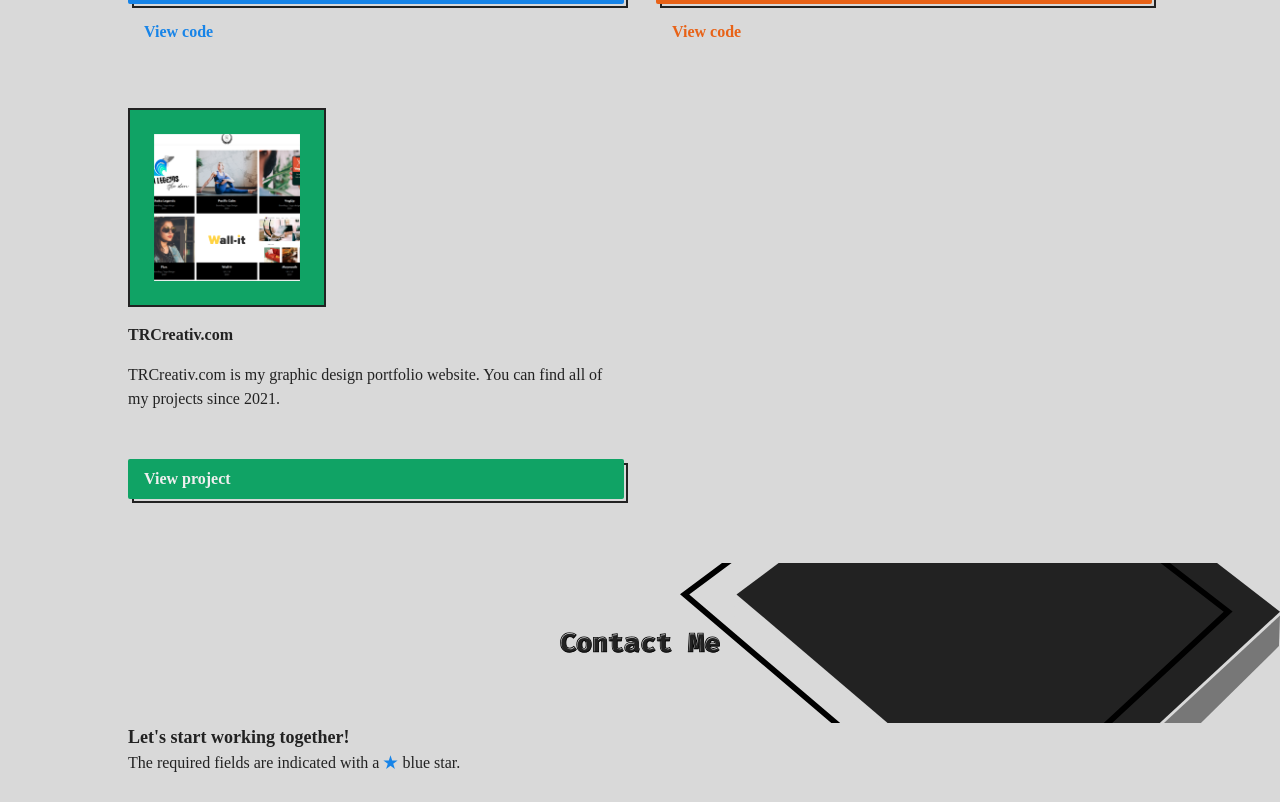
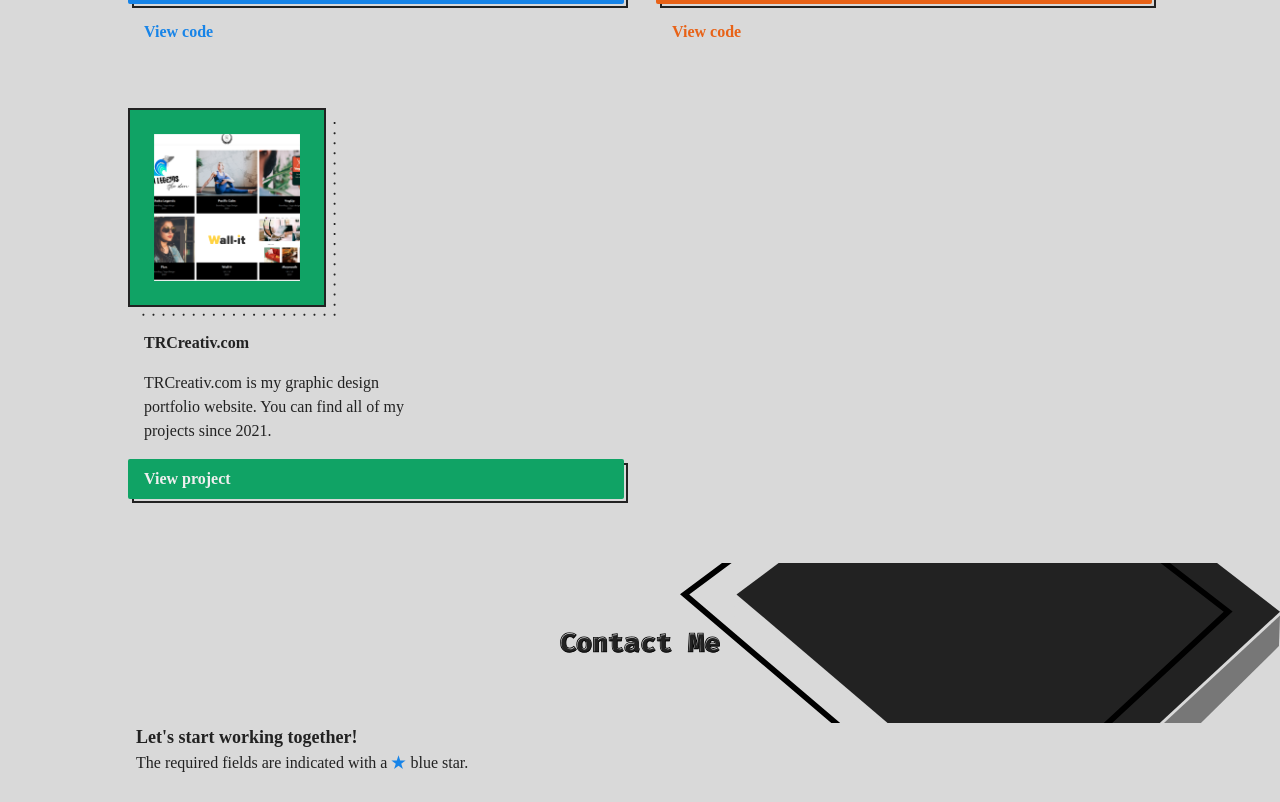
Before and after one commit to F4LC0NN/trcreativ.dev, a React (Create React App) app: page / in a window 1280 px wide. Shown: the part 3318-4120 px from the top of the page. Built offline with nearby package versions, Linux system fonts and the light colour scheme.

Commit message:
Adjust text styling for projects & form labels

```diff
--- a/src/components/home/main/contact/contactForm/ContactForm.tsx
+++ b/src/components/home/main/contact/contactForm/ContactForm.tsx
@@ -11,12 +11,14 @@ const $contactFormContainer = `
 `;
 
 const $contactFormTitle = `
+  px-2
   text-lg
   font-bold
 `;
 
 const $contactFormSubtitle = `
   block
+  px-2
 `;
 
 const $blueStar = `
@@ -41,6 +43,8 @@ const $credential = `
 `;
 
 const $formLabel = `
+  block
+  p-2
   font-bold
 `;
 
--- a/src/components/home/main/projects/showcases/Showcases.tsx
+++ b/src/components/home/main/projects/showcases/Showcases.tsx
@@ -1,6 +1,7 @@
 import React from 'react';
 
 import projectsList from '../../../../../utils/projectsList';
+import dotsImage from '../../../../../assets/images/main/projects/presented/dotGrid2.svg';
 
 const $showcasesContainer = `
   px-6
@@ -23,18 +24,35 @@ const $showcasesItem = `
   mb-6
 `;
 
+const $imageContainer = `
+  relative
+`;
+
+const $cardImageDecoration = `
+  absolute
+  top-3
+  left-3
+  -z-10
+`;
+
 const $cardTitle = `
+  lg:mt-2
   py-4
+  lg:p-4
   font-bold
 `;
 
 const $cardDescription = `
-  lg:h-16
+  lg:w-[60%]
+  lg:h-[5vh]
   block
+  lg:px-4
+  lg:mb-4
 `;
 
 const $cardTechnoList = `
   py-4
+  lg:p-4
   flex
   items-center
   gap-2
@@ -77,7 +95,12 @@ function Showcases() {
         {
           projectsList.map((item) => (
             <li key={item.id} className={$showcasesItem}>
-              <div className={item.$imageContainer}>
+              <div className={`${item.$imageContainer}, ${$imageContainer}`}>
+                <img
+                  src={dotsImage}
+                  alt="Dots decorations"
+                  className={$cardImageDecoration}
+                />
                 <img src={item.imageSrc} alt={item.imageAlt} />
               </div>
               <h1 className={$cardTitle}>{item.title}</h1>
```
